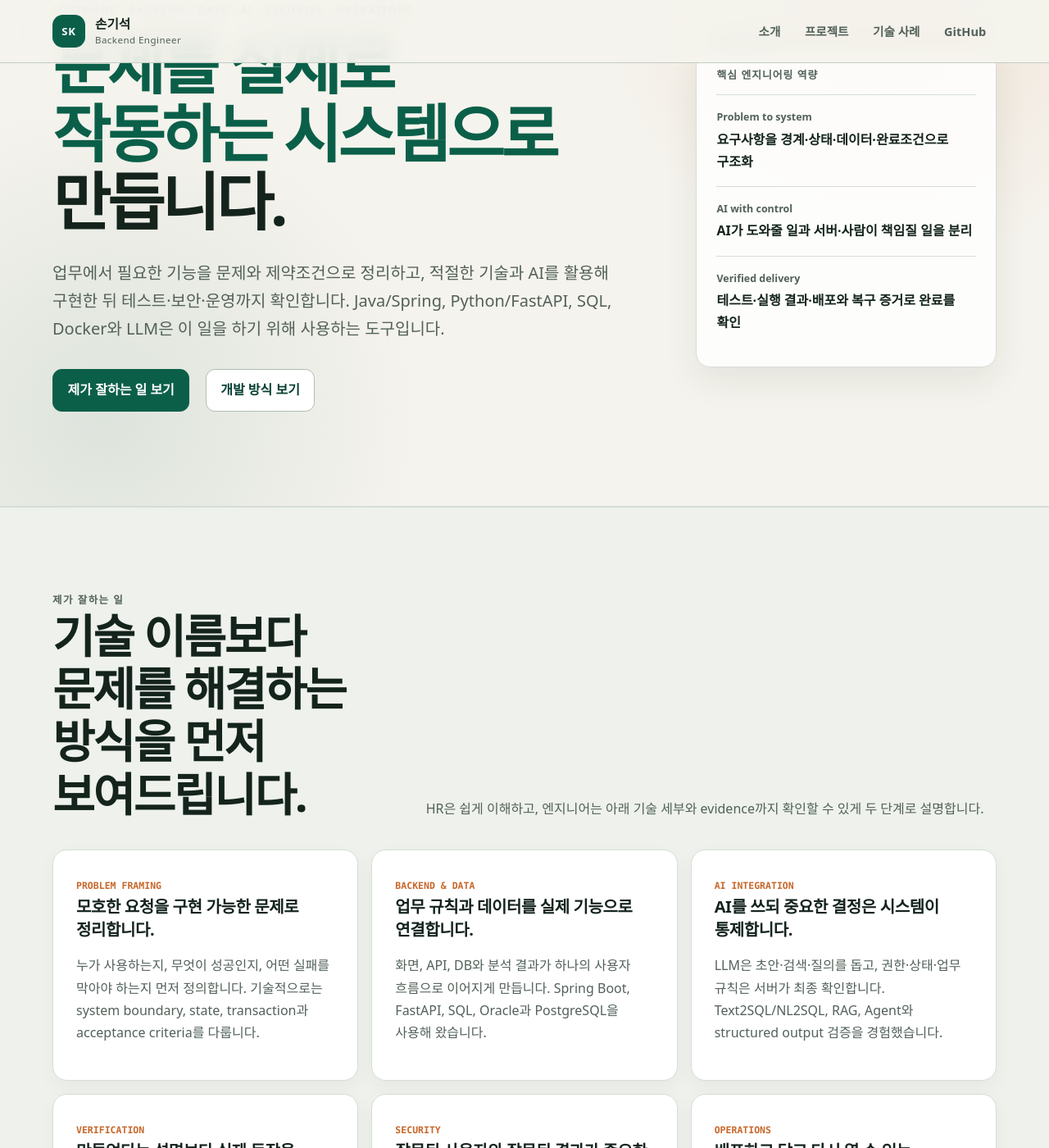
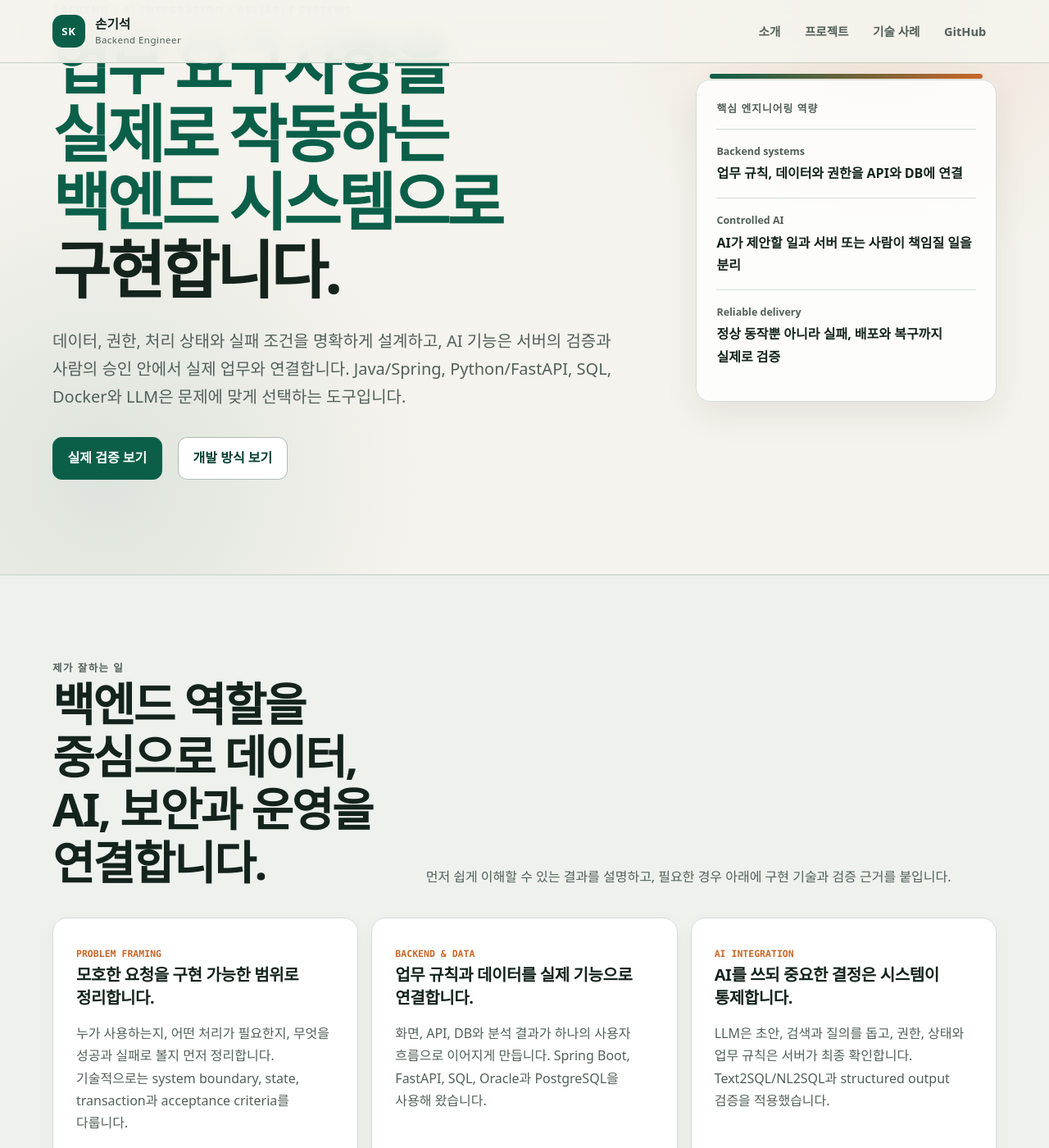
Before and after one commit to son1004007/engineering-career-portfolio, a Jekyll site: the page built from index.md, in a window 1280 px wide and 1400 px high, scrolled down 190 px. Shown: the whole window at 82% size. Built offline with Jekyll 4.4.1, drawn with Linux system fonts in a browser that asks for light colours; some of the changed text lies outside the part shown.

Commit message:
docs: sharpen GitHub Pages first-screen positioning

```diff
--- a/index.md
+++ b/index.md
@@ -1,17 +1,17 @@
 ---
-title: "Software / Backend / Platform Engineer"
-page_description: "업무 문제를 시스템으로 구조화하고 AI와 적절한 기술을 활용해 구현·검증·운영까지 연결하는 손기석의 엔지니어 포트폴리오"
+title: "Backend Engineer - AI Integration & Reliable Systems"
+page_description: "업무 요구사항을 안전한 백엔드 시스템으로 구현하고 AI 기능을 서버 검증과 실제 실행 증거로 연결하는 손기석의 엔지니어 포트폴리오"
 permalink: /
 ---
 
 <section class="hero" aria-labelledby="hero-title">
   <div class="shell hero__grid">
     <div>
-      <p class="eyebrow">Software · Backend · Data · AI · Security · Operations</p>
-      <h1 id="hero-title"><em>문제를 실제로 작동하는 시스템으로</em> 만듭니다.</h1>
-      <p class="hero__lead">업무에서 필요한 기능을 문제와 제약조건으로 정리하고, 적절한 기술과 AI를 활용해 구현한 뒤 테스트·보안·운영까지 확인합니다. Java/Spring, Python/FastAPI, SQL, Docker와 LLM은 이 일을 하기 위해 사용하는 도구입니다.</p>
+      <p class="eyebrow">Backend / AI Integration / Reliable Systems</p>
+      <h1 id="hero-title"><em>업무 요구사항을 실제로 작동하는 백엔드 시스템으로</em> 구현합니다.</h1>
+      <p class="hero__lead">데이터, 권한, 처리 상태와 실패 조건을 명확하게 설계하고, AI 기능은 서버의 검증과 사람의 승인 안에서 실제 업무와 연결합니다. Java/Spring, Python/FastAPI, SQL, Docker와 LLM은 문제에 맞게 선택하는 도구입니다.</p>
       <div class="button-row">
-        <a class="button" href="{{ '/#capabilities' | relative_url }}">제가 잘하는 일 보기</a>
+        <a class="button" href="{{ '/#evidence' | relative_url }}">실제 검증 보기</a>
         <a class="button button--secondary" href="{{ '/HOW_I_ENGINEER/' | relative_url }}">개발 방식 보기</a>
       </div>
     </div>
@@ -20,16 +20,16 @@ permalink: /
       <p>핵심 엔지니어링 역량</p>
       <dl>
         <div>
-          <dt>Problem to system</dt>
-          <dd>요구사항을 경계·상태·데이터·완료조건으로 구조화</dd>
+          <dt>Backend systems</dt>
+          <dd>업무 규칙, 데이터와 권한을 API와 DB에 연결</dd>
         </div>
         <div>
-          <dt>AI with control</dt>
-          <dd>AI가 도와줄 일과 서버·사람이 책임질 일을 분리</dd>
+          <dt>Controlled AI</dt>
+          <dd>AI가 제안할 일과 서버 또는 사람이 책임질 일을 분리</dd>
         </div>
         <div>
-          <dt>Verified delivery</dt>
-          <dd>테스트·실행 결과·배포와 복구 증거로 완료를 확인</dd>
+          <dt>Reliable delivery</dt>
+          <dd>정상 동작뿐 아니라 실패, 배포와 복구까지 실제로 검증</dd>
         </div>
       </dl>
     </aside>
@@ -41,16 +41,16 @@ permalink: /
     <div class="section-heading">
       <div>
         <p class="eyebrow">제가 잘하는 일</p>
-        <h2 id="capabilities-title">기술 이름보다 문제를 해결하는 방식을 먼저 보여드립니다.</h2>
+        <h2 id="capabilities-title">백엔드 역할을 중심으로 데이터, AI, 보안과 운영을 연결합니다.</h2>
       </div>
-      <p>HR은 쉽게 이해하고, 엔지니어는 아래 기술 세부와 evidence까지 확인할 수 있게 두 단계로 설명합니다.</p>
+      <p>먼저 쉽게 이해할 수 있는 결과를 설명하고, 필요한 경우 아래에 구현 기술과 검증 근거를 붙입니다.</p>
     </div>
 
     <div class="link-grid">
       <article class="link-card">
         <span class="link-card__label">Problem framing</span>
-        <h3>모호한 요청을 구현 가능한 문제로 정리합니다.</h3>
-        <p>누가 사용하는지, 무엇이 성공인지, 어떤 실패를 막아야 하는지 먼저 정의합니다. 기술적으로는 system boundary, state, transaction과 acceptance criteria를 다룹니다.</p>
+        <h3>모호한 요청을 구현 가능한 범위로 정리합니다.</h3>
+        <p>누가 사용하는지, 어떤 처리가 필요한지, 무엇을 성공과 실패로 볼지 먼저 정리합니다. 기술적으로는 system boundary, state, transaction과 acceptance criteria를 다룹니다.</p>
       </article>
       <article class="link-card">
         <span class="link-card__label">Backend & data</span>
@@ -60,7 +60,7 @@ permalink: /
       <article class="link-card">
         <span class="link-card__label">AI integration</span>
         <h3>AI를 쓰되 중요한 결정은 시스템이 통제합니다.</h3>
-        <p>LLM은 초안·검색·질의를 돕고, 권한·상태·업무 규칙은 서버가 최종 확인합니다. Text2SQL/NL2SQL, RAG, Agent와 structured output 검증을 경험했습니다.</p>
+        <p>LLM은 초안, 검색과 질의를 돕고, 권한, 상태와 업무 규칙은 서버가 최종 확인합니다. Text2SQL/NL2SQL과 structured output 검증을 적용했습니다.</p>
       </article>
       <article class="link-card">
         <span class="link-card__label">Verification</span>
@@ -70,11 +70,11 @@ permalink: /
       <article class="link-card">
         <span class="link-card__label">Security</span>
         <h3>잘못된 사용자와 잘못된 결과가 중요한 처리로 이어지지 않게 합니다.</h3>
-        <p>인증·권한, 세션 경계, 감사 기록, 최소 권한과 fail-closed 같은 원칙을 개발 문제로 함께 다룹니다.</p>
+        <p>인증과 권한, 사용자별 작업 분리, 감사 기록과 안전한 실패 처리를 백엔드 설계에 함께 반영합니다.</p>
       </article>
       <article class="link-card">
         <span class="link-card__label">Operations</span>
-        <h3>배포하고 닫고 다시 열 수 있는 상태까지 고려합니다.</h3>
+        <h3>배포하고 상태를 확인하고 다시 복구할 수 있게 합니다.</h3>
         <p>Linux, Docker, Tomcat, Nginx와 CI/CD 환경에서 health check, rollback, network boundary와 복구 절차를 확인합니다.</p>
       </article>
     </div>
@@ -85,30 +85,30 @@ permalink: /
   <div class="shell">
     <div class="section-heading">
       <div>
-        <p class="eyebrow">숫자로 확인된 공개 증거</p>
-        <h2 id="evidence-title">확인한 범위만 숫자로 말합니다.</h2>
+        <p class="eyebrow">공개 검증</p>
+        <h2 id="evidence-title">몇 개를 테스트했는지보다 무엇을 실제로 확인했는지 보여드립니다.</h2>
       </div>
-      <p>검증하지 않은 대규모 운영, SLA나 실제 회사 성능은 추정해서 쓰지 않습니다.</p>
+      <p>실제 모델, 실패 조건, 권한 경계, 배포와 복구처럼 채용 검토자가 다시 확인할 수 있는 범위를 우선합니다.</p>
     </div>
 
     <div class="card-grid">
       <article class="case-card">
         <div class="case-card__topline"><span class="status-badge status-badge--published">실제 모델 E2E</span></div>
-        <h3>OpsMate Local: 9/9</h3>
-        <p>실제 Ollama `gemma3:12b`를 사용한 합성 구매 요청 E2E 9건이 모두 성공했습니다.</p>
-        <p class="case-card__focus"><strong>관측:</strong> p95 21,076ms, 프로젝트 gate &lt;= 30,000ms</p>
+        <h3>OpsMate Local: 실제 LLM 요청 9/9 성공</h3>
+        <p>Ollama `gemma3:12b`를 사용한 합성 구매 요청을 실제 모델로 실행하고 모든 요청이 완료되는지 확인했습니다.</p>
+        <p class="case-card__focus"><strong>응답시간 기준:</strong> 관측 p95 21,076ms, 프로젝트 gate &lt;= 30,000ms</p>
       </article>
       <article class="case-card">
-        <div class="case-card__topline"><span class="status-badge status-badge--published">Public boundary</span></div>
-        <h3>Internet HTTPS 경계 검증</h3>
-        <p>외부 두 session의 격리, rate limit, DB/model 비노출, app egress 차단과 close/reopen lifecycle을 실제 Internet 경로에서 확인했습니다.</p>
-        <p class="case-card__focus"><strong>범위:</strong> bounded E2E, 24x7 SLA와 장기 부하는 미검증</p>
+        <div class="case-card__topline"><span class="status-badge status-badge--published">외부 접속 검증</span></div>
+        <h3>사용자 작업 분리와 외부 노출 차단 확인</h3>
+        <p>실제 Internet HTTPS 경로에서 서로 다른 사용자의 작업이 섞이지 않는지, 과도한 요청이 차단되는지, DB와 모델이 외부에 직접 노출되지 않는지 확인했습니다.</p>
+        <p class="case-card__focus"><strong>복구:</strong> 서비스를 닫고 같은 검증 버전으로 다시 열 수 있는지까지 확인</p>
       </article>
       <article class="case-card">
-        <div class="case-card__topline"><span class="status-badge status-badge--published">Case studies</span></div>
-        <h3>24 + 12 + 10 + 11 tests</h3>
-        <p>로그인·권한, 데이터 정합성, 배포·복구, 업무 규칙 일관성 문제를 회사 코드와 독립된 합성 샘플로 재현하고 자동 테스트로 검증했습니다.</p>
-        <p class="case-card__focus"><strong>원칙:</strong> 실제 회사 시스템 전체 성과로 확대하지 않음</p>
+        <div class="case-card__topline"><span class="status-badge status-badge--published">독립 재현 사례</span></div>
+        <h3>업무에서 자주 발생하는 실패 조건을 합성 샘플로 재현</h3>
+        <p>로그인과 권한, 데이터 정합성, 배포와 복구, 업무 규칙 일관성 문제를 회사 코드와 독립된 샘플로 다시 구현했습니다.</p>
+        <p class="case-card__focus"><strong>검증:</strong> 정상 흐름과 함께 권한 오류, 기간 경계, 잘못된 설정과 상태 불일치를 자동 테스트</p>
       </article>
     </div>
   </div>
@@ -119,20 +119,20 @@ permalink: /
     <div class="section-heading">
       <div>
         <p class="eyebrow">대표 프로젝트</p>
-        <h2 id="flagship-title">AI는 도와주고, 시스템은 중요한 규칙을 지킵니다.</h2>
+        <h2 id="flagship-title">AI는 초안을 돕고, 서버는 중요한 규칙을 지킵니다.</h2>
       </div>
-      <p>`OpsMate Local`은 구매 요청부터 승인·발주까지의 업무 흐름에 AI 초안 생성을 연결한 프로젝트입니다.</p>
+      <p>`OpsMate Local`은 구매 요청부터 승인과 발주까지의 백엔드 업무 흐름에 AI 초안 생성을 연결한 프로젝트입니다.</p>
     </div>
 
     <article class="project-panel">
       <div class="project-panel__main">
         <p class="eyebrow">Controlled AI Integration</p>
-        <h3>AI가 업무를 대신 결정하지 않도록 경계를 설계했습니다.</h3>
-        <p>AI는 요청을 이해하고 초안을 제안하지만, 사용자 권한, 상태 변경, 중복 방지와 발주는 서버가 최종 검증합니다. 모델이 잘못된 결과를 반환하거나 사용할 수 없으면 잘못 처리하기보다 안전하게 중단합니다.</p>
+        <h3>AI의 결과를 그대로 저장하거나 업무 결정으로 사용하지 않습니다.</h3>
+        <p>AI는 요청을 이해하고 초안을 제안하지만, 사용자 권한, 상태 변경, 중복 방지와 발주는 서버가 최종 검증합니다. 모델이 잘못된 결과를 반환하거나 사용할 수 없으면 중요한 처리를 진행하지 않습니다.</p>
         <p><strong>기술적으로:</strong> Spring Boot, Spring Security, JPA/PostgreSQL, local LLM adapter, RBAC, idempotency, fail-closed, audit event, isolated session workspace를 적용했습니다.</p>
         <div class="button-row">
           <a class="button" href="{{ '/02_projects/opsmate-local/' | relative_url }}">프로젝트와 코드 보기</a>
-          <a class="text-link" href="{{ '/blog/2026/08/03/llm-transaction-boundaries/' | relative_url }}">설계 판단 읽기 <span aria-hidden="true">→</span></a>
+          <a class="text-link" href="{{ '/blog/2026/08/03/llm-transaction-boundaries/' | relative_url }}">설계 판단 읽기</a>
         </div>
       </div>
       <div class="project-panel__flow">
@@ -145,7 +145,7 @@ permalink: /
           <li>서버가 승인된 요청만 발주</li>
           <li>누가 무엇을 했는지 감사 기록</li>
         </ol>
-        <p class="status-note"><strong>검증 범위:</strong> 실제 모델 E2E, Synology 내부 배포·네트워크·보안·수명주기, Internet HTTPS의 session 격리·rate limit·비노출·close/reopen을 bounded E2E로 확인했습니다. 장기 production SLA는 주장하지 않습니다.</p>
+        <p class="status-note"><strong>확인한 범위:</strong> 실제 모델 E2E, 내부 배포와 네트워크 경계, Internet HTTPS의 사용자 작업 분리, rate limit, 비노출, close/reopen을 확인했습니다. 장기 production SLA는 주장하지 않습니다.</p>
       </div>
     </article>
   </div>
@@ -156,19 +156,19 @@ permalink: /
     <div class="section-heading">
       <div>
         <p class="eyebrow">실무 문제 해결 사례</p>
-        <h2 id="cases-title">프레임워크보다 해결한 문제를 먼저 설명합니다.</h2>
+        <h2 id="cases-title">프레임워크보다 해결한 문제와 실패 조건을 먼저 설명합니다.</h2>
       </div>
       <p>회사 코드와 데이터를 공개하지 않고 직접 담당한 문제를 일반화해 독립 샘플과 테스트로 재현했습니다.</p>
     </div>
 
     <div class="card-grid">
-      {% include case-card.html id="CS-JAVA-01" status="published" title="사용자 로그인과 권한을 안전하게 통합" description="서로 다른 인증 경로에서도 사용자와 권한이 잘못 연결되지 않도록 통합하고, 독립 샘플의 24개 테스트와 Pages 배포로 확인했습니다." focus="기술: Spring Security, RBAC, session/CSRF, assertion 검증" href="/cases/spring-security-auth-bridge/" %}
+      {% include case-card.html id="CS-JAVA-01" status="published" title="사용자 로그인과 권한을 안전하게 통합" description="서로 다른 인증 경로에서도 사용자와 권한이 잘못 연결되지 않는지 정상 흐름과 권한 오류를 함께 검증했습니다." focus="기술: Spring Security, RBAC, session/CSRF, assertion 검증" href="/cases/spring-security-auth-bridge/" %}
 
-      {% include case-card.html id="CS-JAVA-02" status="published" title="복잡한 기간 조회에서 데이터 정합성 유지" description="여러 연도와 월을 함께 조회할 때 조건이 겹치거나 빠지지 않도록 SQL 구조를 재현하고 12개 테스트로 확인했습니다." focus="기술: Spring Boot, MyBatis, SQL, H2" href="/cases/mybatis-query-correctness/" %}
+      {% include case-card.html id="CS-JAVA-02" status="published" title="복잡한 기간 조회에서 데이터 정합성 유지" description="여러 연도와 월을 함께 조회할 때 조건이 겹치거나 빠지지 않는지 기간 경계와 중복 조건을 검증했습니다." focus="기술: Spring Boot, MyBatis, SQL, H2" href="/cases/mybatis-query-correctness/" %}
 
-      {% include case-card.html id="CS-JAVA-03" status="published" title="환경이 달라도 배포하고 복구할 수 있는 구조" description="WAR 애플리케이션의 context path, 외부 설정, health check와 rollback 경계를 독립 샘플로 재현하고 10개 테스트로 확인했습니다." focus="기술: Spring Boot WAR, Tomcat, profile, rollback" href="/cases/war-deployment-portability/" %}
+      {% include case-card.html id="CS-JAVA-03" status="published" title="환경이 달라도 배포하고 복구할 수 있는 구조" description="서버 설정이 달라져도 같은 애플리케이션을 배포하고 상태를 확인한 뒤 문제가 생기면 되돌릴 수 있는지 검증했습니다." focus="기술: Spring Boot WAR, Tomcat, profile, rollback" href="/cases/war-deployment-portability/" %}
 
-      {% include case-card.html id="CS-JAVA-06" status="published" title="사용자 식별과 업무 기준을 여러 계층에서 일관되게 유지" description="session identity와 최신 기준이 화면·service·data access에서 서로 다르게 적용되지 않도록 재현하고 11개 테스트로 확인했습니다." focus="기술: Spring Boot, MockMvc, service/mapper boundary" href="/cases/business-rule-consistency/" %}
+      {% include case-card.html id="CS-JAVA-06" status="published" title="사용자 식별과 업무 기준을 여러 계층에서 일관되게 유지" description="사용자 식별과 최신 기준이 화면, service와 data access에서 다르게 적용되지 않는지 검증했습니다." focus="기술: Spring Boot, MockMvc, service/mapper boundary" href="/cases/business-rule-consistency/" %}
     </div>
   </div>
 </section>
@@ -178,16 +178,16 @@ permalink: /
     <div class="section-heading">
       <div>
         <p class="eyebrow">AI를 활용해 개발하는 방식</p>
-        <h2 id="ai-engineering-title">AI가 빨라져도 완료 기준은 검증입니다.</h2>
+        <h2 id="ai-engineering-title">AI가 빨라져도 완료 기준은 테스트와 실제 실행입니다.</h2>
       </div>
-      <p>AI를 코드 자동완성 도구로만 쓰지 않고 조사, 계획, 구현과 리뷰에 활용합니다. 결과는 다시 테스트하고 실제 실행으로 확인합니다.</p>
+      <p>AI를 조사, 계획, 구현과 리뷰에 활용하지만 결과를 그대로 완료로 보지 않습니다.</p>
     </div>
 
     <article class="project-panel">
       <div class="project-panel__main">
         <h3>사람이 목표와 제약을 유지하고, AI는 탐색과 구현을 가속합니다.</h3>
-        <p>다른 AI나 개발자가 작업을 이어받아도 현재 상태, 제한과 검증 기준을 파악할 수 있도록 repository 규칙과 evidence를 함께 관리합니다.</p>
-        <p><strong>쉽게 말하면:</strong> AI가 바뀌어도 프로젝트의 기억을 잃지 않게 하고, AI가 만든 결과도 다시 확인할 수 있게 만듭니다.</p>
+        <p>다른 개발자나 AI가 작업을 이어받아도 현재 상태, 제한과 검증 기준을 파악할 수 있도록 작업 규칙과 검증 근거를 함께 관리합니다.</p>
+        <p><strong>쉽게 말하면:</strong> AI가 만든 코드와 설명도 다시 테스트하고 실제로 실행해 확인합니다.</p>
         <div class="button-row">
           <a class="button button--secondary" href="{{ '/HOW_I_ENGINEER/' | relative_url }}">개발 방식 자세히 보기</a>
         </div>
@@ -197,10 +197,10 @@ permalink: /
         <ol class="flow-list">
           <li>문제와 제약 정의</li>
           <li>구현 계획</li>
-          <li>AI를 활용한 탐색·구현</li>
+          <li>AI를 활용한 탐색과 구현</li>
           <li>자동 테스트와 리뷰</li>
           <li>실제 실행 환경 검증</li>
-          <li>evidence와 문서 갱신</li>
+          <li>결과와 한계 기록</li>
         </ol>
       </div>
     </article>
@@ -212,9 +212,9 @@ permalink: /
     <div class="section-heading">
       <div>
         <p class="eyebrow">사용하는 기술</p>
-        <h2 id="technology-title">기술은 목적에 맞춰 선택합니다.</h2>
+        <h2 id="technology-title">백엔드 시스템을 만들기 위해 목적에 맞는 도구를 선택합니다.</h2>
       </div>
-      <p>언어와 프레임워크는 상위 정체성이 아니라 시스템을 만들기 위한 도구로 설명합니다.</p>
+      <p>기술 이름은 역할 자체가 아니라 문제를 해결하기 위한 구현 도구로 설명합니다.</p>
     </div>
     <div class="link-grid">
       <article class="link-card">
@@ -223,13 +223,13 @@ permalink: /
         <p>Java, Spring Boot, Spring Security, JPA, MyBatis, Python, FastAPI</p>
       </article>
       <article class="link-card">
-        <span class="link-card__label">Data & AI</span>
+        <span class="link-card__label">Data & AI Integration</span>
         <h3>데이터와 AI 기능 연결</h3>
-        <p>Oracle, PostgreSQL, SQL, Text2SQL/NL2SQL, RAG, local LLM, Agent workflow</p>
+        <p>Oracle, PostgreSQL, SQL, Text2SQL/NL2SQL, LLM integration, structured output validation, RAG/Agent patterns</p>
       </article>
       <article class="link-card">
-        <span class="link-card__label">Platform & Operations</span>
-        <h3>실행, 배포와 검증</h3>
+        <span class="link-card__label">Operations & Delivery</span>
+        <h3>실행, 배포와 복구</h3>
         <p>Linux, Docker, Tomcat, Nginx, Jenkins, GitHub Actions, health check, rollback</p>
       </article>
     </div>
@@ -243,10 +243,10 @@ permalink: /
       <h2 id="scope-title">확인한 사실과 공개 가능한 코드만 담았습니다.</h2>
     </div>
     <div>
-      <p>실무 사례에는 회사 코드, 고객 데이터와 내부 식별자를 포함하지 않습니다. 독립 재현 샘플과 검증된 공개 evidence를 구분하며, 확인하지 않은 장기 운영·성능·팀 전체 성과는 주장하지 않습니다.</p>
+      <p>실무 사례에는 회사 코드, 고객 데이터와 내부 식별자를 포함하지 않습니다. 독립 재현 샘플과 검증된 공개 evidence를 구분하며, 확인하지 않은 장기 운영, 성능과 팀 전체 성과는 주장하지 않습니다.</p>
       <div class="button-row">
         <a class="button button--secondary" href="https://github.com/{{ site.repository }}">GitHub에서 전체 소스 보기</a>
-        <a class="text-link" href="{{ '/03_portfolio/evidence-index/' | relative_url }}">구현과 테스트 기록 <span aria-hidden="true">→</span></a>
+        <a class="text-link" href="{{ '/03_portfolio/evidence-index/' | relative_url }}">구현과 테스트 기록</a>
       </div>
     </div>
   </div>
```
